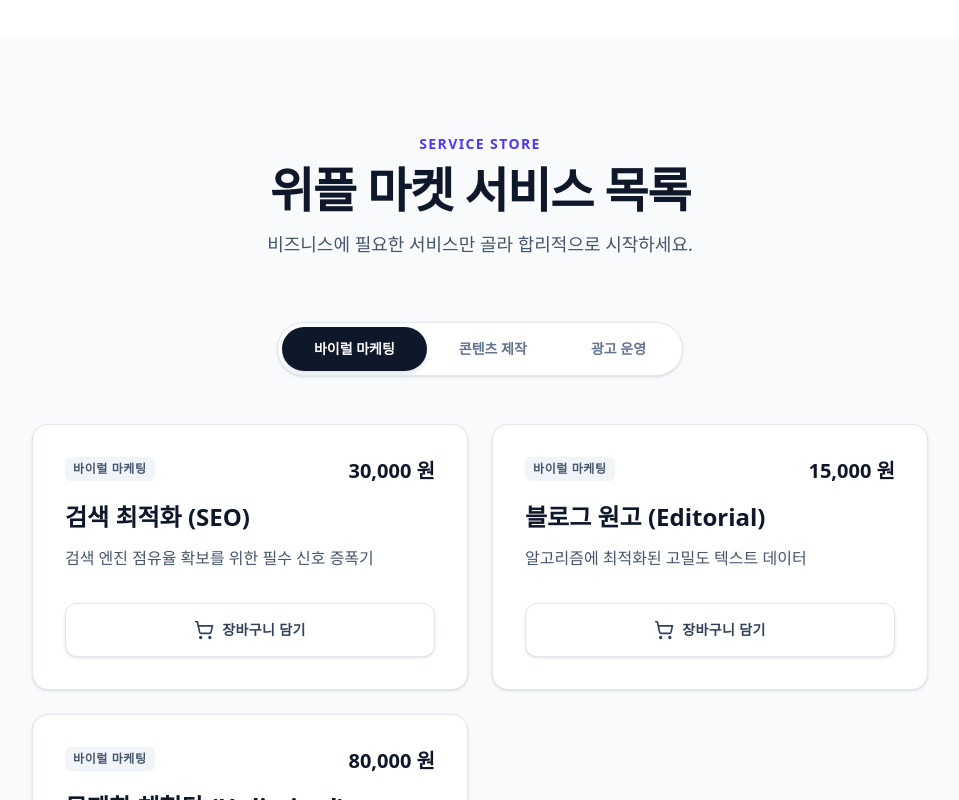
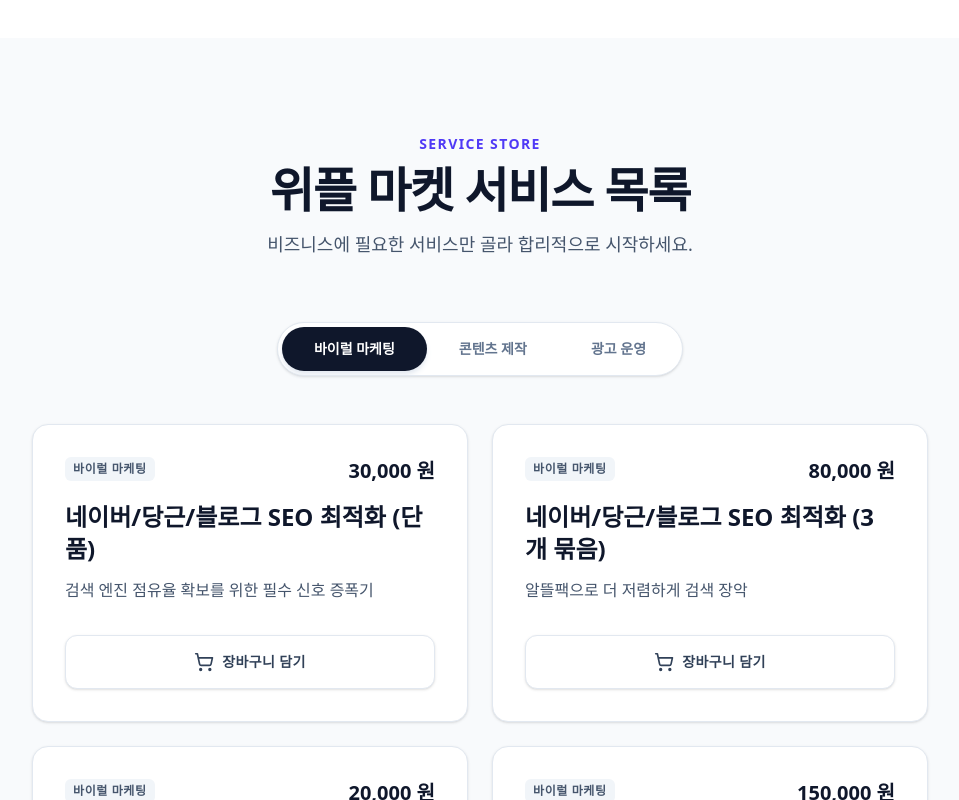
Before and after one commit to asaaaa12313/total, a Next.js app: page / in a window 1280 px wide. Shown: the part 2000-2800 px from the top of the page, without its empty margins (160-1119 px from the left). Built offline with nearby package versions, Linux system fonts and the light colour scheme; a web font is replaced by a local one.

Commit message:
feat: update service modules grid, pricing, and add long-term consulting banner

```diff
--- a/src/components/sections/LaunchSequence.tsx
+++ b/src/components/sections/LaunchSequence.tsx
@@ -22,14 +22,15 @@ export function LaunchSequence() {
             <div className="container mx-auto px-6 relative z-10">
                 <div className="max-w-3xl mx-auto text-center mb-12">
                     <span className="text-indigo-600 font-bold tracking-widest text-sm mb-2 block uppercase">
-                        신규 고객 혜택
+                        신규 고객 한정 혜택
                     </span>
                     <h2 className="text-3xl md:text-5xl font-black mb-6 text-slate-900 tracking-tight">
-                        맞춤형 전략 기획서 무료 제공
+                        마케팅 로드맵 기획 + 1:1 컨설팅<br />
+                        <span className="text-indigo-600">무료 제공</span> (기존 50,000원)
                     </h2>
                     <p className="text-slate-600 font-medium text-lg">
-                        지금 상담을 요청하시면, 귀사의 비즈니스에 최적화된<br className="hidden md:block" />
-                        <span className="text-slate-900 font-bold">마케팅 실행 전략</span>을 제안해드립니다.
+                        지금 견적을 확인하시고 상담을 요청하시면,<br className="hidden md:block" />
+                        귀사의 비즈니스 성장 전략을 <span className="text-slate-900 font-bold">무료로 진단</span>해드립니다.
                     </p>
                 </div>
 
@@ -97,7 +98,7 @@ export function LaunchSequence() {
 
                         <motion.div whileHover={{ scale: 1.02 }} whileTap={{ scale: 0.98 }}>
                             <button className="w-full py-4 bg-gradient-to-r from-violet-600 to-indigo-600 text-white font-bold text-lg rounded-xl shadow-lg hover:shadow-indigo-500/30 transition-all">
-                                기획서 신청하기
+                                무료 컨설팅 신청하기
                             </button>
                         </motion.div>
 
@@ -106,6 +107,30 @@ export function LaunchSequence() {
                         </p>
                     </form>
                 </div>
+
+                {/* Long-term Consulting Banner */}
+                <div className="mt-8 max-w-2xl mx-auto">
+                    <motion.div
+                        whileHover={{ y: -2 }}
+                        className="bg-gradient-to-r from-slate-900 to-indigo-950 rounded-2xl p-6 sm:p-8 text-white relative overflow-hidden shadow-xl border border-indigo-500/30 cursor-pointer group"
+                    >
+                        <div className="absolute inset-0 bg-[url('https://grainy-gradients.vercel.app/noise.svg')] opacity-20" />
+                        <div className="absolute top-0 right-0 w-32 h-32 bg-indigo-500/20 blur-3xl -translate-y-1/2 translate-x-1/2 rounded-full" />
+
+                        <div className="relative z-10 flex flex-col md:flex-row items-center justify-between gap-6">
+                            <div className="text-center md:text-left">
+                                <div className="flex items-center justify-center md:justify-start gap-2 mb-2">
+                                    <span className="text-yellow-400">🤝</span>
+                                    <h3 className="text-lg md:text-xl font-bold text-white">장기 컨설팅은 문의주세요!</h3>
+                                </div>
+                                <p className="text-indigo-200 text-sm font-medium">지속적인 성장을 위한 맞춤 파트너십</p>
+                            </div>
+                            <button className="px-6 py-3 bg-yellow-500 text-indigo-950 font-black rounded-xl text-sm hover:bg-yellow-400 transition-colors shadow-lg shadow-yellow-500/20 whitespace-nowrap">
+                                📞 상담 예약하기
+                            </button>
+                        </div>
+                    </motion.div>
+                </div>
             </div>
         </section>
     );
--- a/src/data/modules.ts
+++ b/src/data/modules.ts
@@ -1,51 +1,86 @@
 import { Module } from "@/store/useCartStore";
 
 export const WIPLE_MODULES: Module[] = [
-    // SIGNAL (Viral)
+    // SIGNAL (Viral Marketing)
     {
-        id: "signal-search-optimization",
-        name: "검색 최적화 (SEO)",
+        id: "signal-seo-optimization-single",
+        name: "네이버/당근/블로그 SEO 최적화 (단품)",
         category: "SIGNAL",
         description: "검색 엔진 점유율 확보를 위한 필수 신호 증폭기",
         price: 30000,
     },
     {
-        id: "signal-blog-editorial",
-        name: "블로그 원고 (Editorial)",
+        id: "signal-seo-optimization-pack",
+        name: "네이버/당근/블로그 SEO 최적화 (3개 묶음)",
         category: "SIGNAL",
-        description: "알고리즘에 최적화된 고밀도 텍스트 데이터",
-        price: 15000,
+        description: "알뜰팩으로 더 저렴하게 검색 장악",
+        price: 80000,
+    },
+    {
+        id: "signal-blog-single",
+        name: "매장 블로그 원고 (1건 맛보기)",
+        category: "SIGNAL",
+        description: "전문 작가의 고품질 원고 1건 체험",
+        price: 20000,
+    },
+    {
+        id: "signal-blog-bulk",
+        name: "매장 블로그 원고 (10건 대용량)",
+        category: "SIGNAL",
+        description: "정기적인 콘텐츠 발행을 위한 대용량 패키지",
+        price: 150000,
     },
     {
         id: "signal-review-unlimited",
-        name: "무제한 체험단 (Unlimited)",
+        name: "체험단 모집 (무제한)",
         category: "SIGNAL",
         description: "월 8만원으로 누리는 무제한 체험단 마케팅",
         price: 80000,
     },
 
-    // VISUAL (Content)
+    // VISUAL (Content Creation)
     {
-        id: "visual-data-set",
-        name: "비주얼 데이터 세트 (Visual)",
+        id: "visual-shooting",
+        name: "사진/영상 촬영",
         category: "VISUAL",
-        description: "브랜드 이미지를 각인시키는 고해상도 시각 자원",
+        description: "사진 20-25장 + 영상 40-50장 (수도권 방문 / 보정본 원본 제공)",
         price: 400000,
     },
     {
-        id: "visual-short-form",
-        name: "숏폼 콘텐츠 (Short-form)",
+        id: "visual-shortform",
+        name: "숏폼 제작",
         category: "VISUAL",
-        description: "60초 이내에 소비자를 사로잡는 임팩트 영상",
+        description: "건당 5만원 (영상 원본 제공 시) - 임팩트 있는 숏폼 영상",
+        price: 50000,
+    },
+    {
+        id: "visual-design",
+        name: "디자인 시안",
+        category: "VISUAL",
+        description: "카드뉴스, 배너, 팝업 등 눈길을 사로잡는 디자인",
         price: 30000,
     },
 
-    // BOOST (Ads)
+    // BOOST (Ad Operation)
     {
-        id: "boost-sns-targeting",
-        name: "SNS 정밀 타겟팅 (Targeting)",
+        id: "boost-sns-setting",
+        name: "SNS 광고 세팅",
         category: "BOOST",
-        description: "정밀 타겟 설정을 통한 고효율 도달 시스템",
+        description: "인스타/유튜브 타겟 정밀 설정 및 효율적인 광고 집행",
         price: 100000,
+    },
+    {
+        id: "boost-sns-operation",
+        name: "SNS 광고 운영",
+        category: "BOOST",
+        description: "세팅 + 타겟 + 소재등록에 성과보고서까지",
+        price: 200000,
+    },
+    {
+        id: "boost-place-search",
+        name: "플레이스 검색광고",
+        category: "BOOST",
+        description: "광고 세팅 + 제외 키워드 설정 + 지역 타겟팅 최적화",
+        price: 50000,
     }
 ];
```
